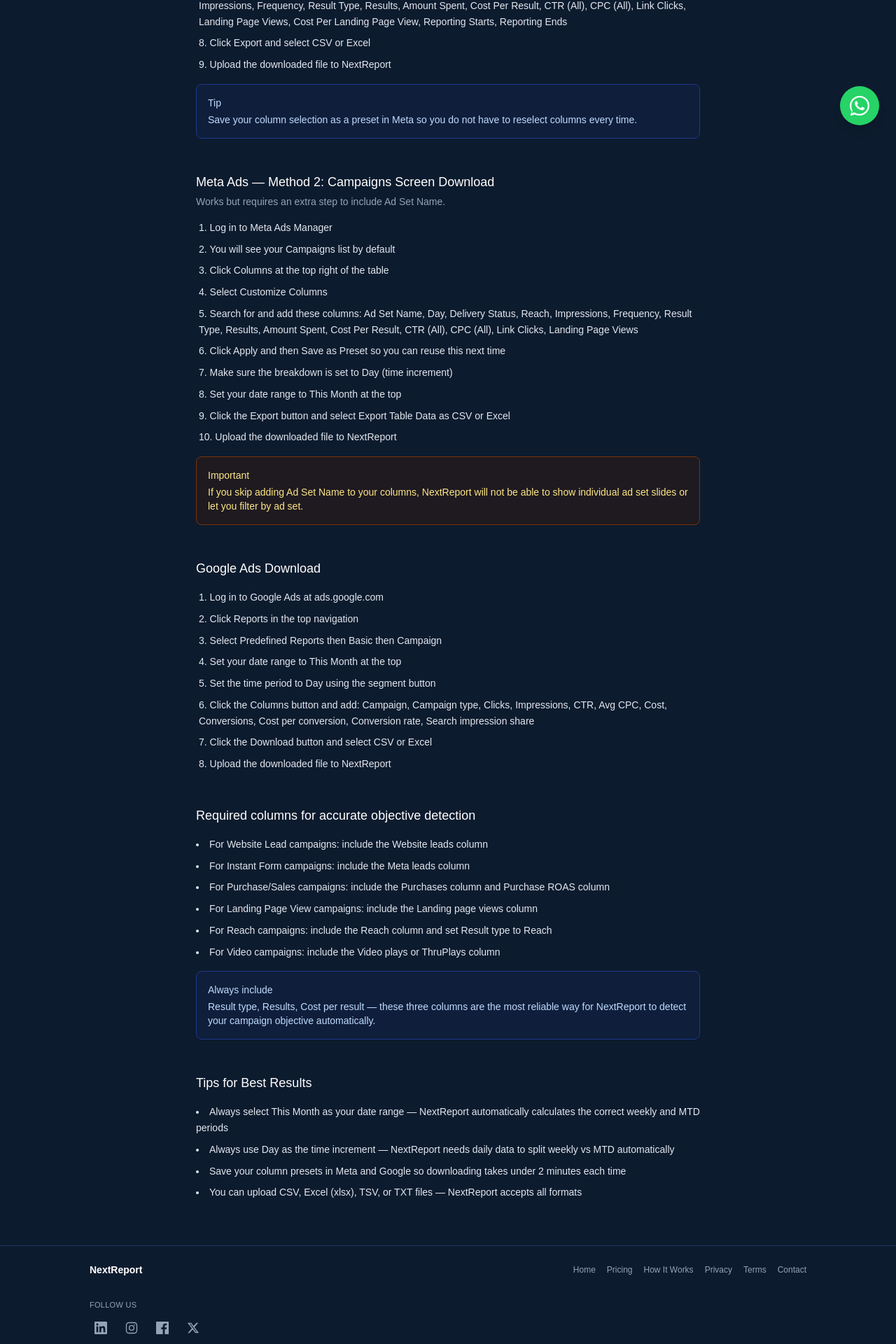
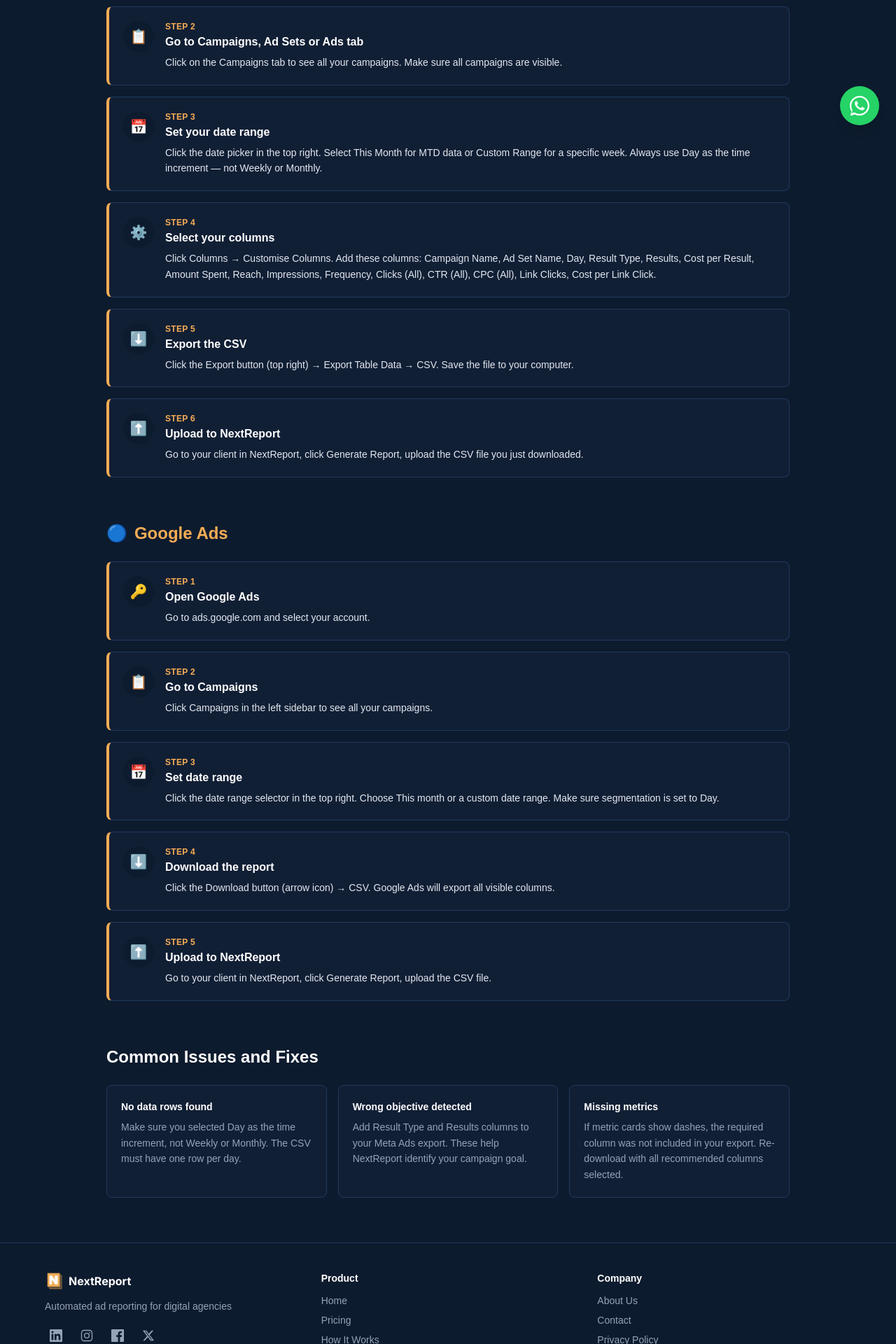
Before and after one commit to nextreport-app/NRE, a Next.js app: page /help/download in a window 1280 px wide. Shown: the part 597-2517 px from the top of the page at 70% size. Built offline with nearby package versions, Linux system fonts and the light colour scheme; no server answers.

Commit message:
Redesign How It Works page and footer, add About Us page

```diff
--- a/src/app/help/download/page.tsx
+++ b/src/app/help/download/page.tsx
@@ -4,36 +4,124 @@
 import { PublicNav } from "@/components/public-nav";
 
 export const metadata: Metadata = {
-  title: "Download Guide — NextReport",
+  title: "How to Download Your Ad Report Data — NextReport",
 };
 
-function TipBox({ title, children }: { title: string; children: React.ReactNode }) {
+interface Step {
+  icon: string;
+  title: string;
+  body: string;
+}
+
+const META_STEPS: Step[] = [
+  {
+    icon: "🔑",
+    title: "Open Meta Ads Manager",
+    body: "Go to business.facebook.com/adsmanager and select your ad account.",
+  },
+  {
+    icon: "📋",
+    title: "Go to Campaigns, Ad Sets or Ads tab",
+    body: "Click on the Campaigns tab to see all your campaigns. Make sure all campaigns are visible.",
+  },
+  {
+    icon: "📅",
+    title: "Set your date range",
+    body: "Click the date picker in the top right. Select This Month for MTD data or Custom Range for a specific week. Always use Day as the time increment — not Weekly or Monthly.",
+  },
+  {
+    icon: "⚙️",
+    title: "Select your columns",
+    body: "Click Columns → Customise Columns. Add these columns: Campaign Name, Ad Set Name, Day, Result Type, Results, Cost per Result, Amount Spent, Reach, Impressions, Frequency, Clicks (All), CTR (All), CPC (All), Link Clicks, Cost per Link Click.",
+  },
+  {
+    icon: "⬇️",
+    title: "Export the CSV",
+    body: "Click the Export button (top right) → Export Table Data → CSV. Save the file to your computer.",
+  },
+  {
+    icon: "⬆️",
+    title: "Upload to NextReport",
+    body: "Go to your client in NextReport, click Generate Report, upload the CSV file you just downloaded.",
+  },
+];
+
+const GOOGLE_STEPS: Step[] = [
+  {
+    icon: "🔑",
+    title: "Open Google Ads",
+    body: "Go to ads.google.com and select your account.",
+  },
+  {
+    icon: "📋",
+    title: "Go to Campaigns",
+    body: "Click Campaigns in the left sidebar to see all your campaigns.",
+  },
+  {
+    icon: "📅",
+    title: "Set date range",
+    body: "Click the date range selector in the top right. Choose This month or a custom date range. Make sure segmentation is set to Day.",
+  },
+  {
+    icon: "⬇️",
+    title: "Download the report",
+    body: "Click the Download button (arrow icon) → CSV. Google Ads will export all visible columns.",
+  },
+  {
+    icon: "⬆️",
+    title: "Upload to NextReport",
+    body: "Go to your client in NextReport, click Generate Report, upload the CSV file.",
+  },
+];
+
+const COMMON_ISSUES = [
+  {
+    title: "No data rows found",
+    body: "Make sure you selected Day as the time increment, not Weekly or Monthly. The CSV must have one row per day.",
+  },
+  {
+    title: "Wrong objective detected",
+    body: "Add Result Type and Results columns to your Meta Ads export. These help NextReport identify your campaign goal.",
+  },
+  {
+    title: "Missing metrics",
+    body: "If metric cards show dashes, the required column was not included in your export. Re-download with all recommended columns selected.",
+  },
+];
+
+function SectionHeading({ icon, children }: { icon: string; children: React.ReactNode }) {
   return (
-    <div className="rounded-lg border border-blue-900 bg-blue-950/30 p-4 text-sm text-blue-200">
-      <p className="mb-1 font-medium">{title}</p>
-      <p>{children}</p>
+    <h2 className="flex items-center gap-2.5 text-2xl font-semibold text-accent-orange">
+      <span aria-hidden="true">{icon}</span>
+      {children}
+    </h2>
+  );
+}
+
+function StepCard({ number, step }: { number: number; step: Step }) {
+  return (
+    <div className="flex gap-4 rounded-lg border border-navy-border border-l-4 border-l-accent-orange bg-navy-panel p-5">
+      <div
+        className="flex h-11 w-11 shrink-0 items-center justify-center rounded-full bg-navy text-xl"
+        aria-hidden="true"
+      >
+        {step.icon}
+      </div>
+      <div>
+        <p className="text-xs font-semibold uppercase tracking-wide text-accent-orange">Step {number}</p>
+        <h3 className="mt-0.5 text-base font-semibold text-white">{step.title}</h3>
+        <p className="mt-1.5 text-sm leading-relaxed text-ink-secondary">{step.body}</p>
+      </div>
     </div>
   );
 }
 
-function ImportantBox({ title, children }: { title: string; children: React.ReactNode }) {
+function IssueCard({ title, body }: { title: string; body: string }) {
   return (
-    <div className="rounded-lg border border-amber-900 bg-amber-950/30 p-4 text-sm text-amber-200">
-      <p className="mb-1 font-medium">{title}</p>
-      <p>{children}</p>
+    <div className="rounded-lg border border-navy-border bg-navy-panel p-5">
+      <h3 className="text-sm font-semibold text-white">{title}</h3>
+      <p className="mt-2 text-sm leading-relaxed text-ink-muted">{body}</p>
     </div>
-  );
-}
-
-function StepList({ steps }: { steps: React.ReactNode[] }) {
-  return (
-    <ol className="list-inside list-decimal space-y-2 text-sm leading-relaxed text-ink-secondary">
-      {steps.map((step, i) => (
-        <li key={i} className="pl-1">
-          {step}
-        </li>
-      ))}
-    </ol>
   );
 }
 
@@ -44,129 +132,46 @@
   return (
     <>
       <PublicNav loggedIn={loggedIn} />
-      <main className="mx-auto w-full max-w-3xl flex-1 px-6 py-16">
+      <main className="flex-1">
+        <section className="bg-navy px-6 py-16 text-center">
+          <div className="mx-auto max-w-2xl">
             <Link href={loggedIn ? "/clients" : "/"} className="text-sm text-accent hover:underline">
               ← Back to {loggedIn ? "Dashboard" : "NextReport"}
             </Link>
+            <h1 className="mt-6 text-3xl font-bold text-white sm:text-4xl">How to Download Your Ad Report Data</h1>
+            <p className="mt-4 text-lg text-ink-muted">
+              Follow these steps to export your campaign data from Meta Ads Manager or Google Ads, then upload it
+              to NextReport.
+            </p>
+          </div>
+        </section>
 
-      <h1 className="mt-6 text-3xl font-semibold text-white">Download Guide</h1>
-      <p className="mt-4 text-sm leading-relaxed text-ink-secondary">
-        NextReport works with CSV and Excel files downloaded directly from Meta Ads Manager or Google
-        Ads. Follow either method below — both work with NextReport.
-      </p>
-
-      <div className="mt-10 space-y-12">
+        <div className="mx-auto max-w-5xl space-y-16 px-6 py-16">
           <section>
-          <h2 className="mb-1 text-lg font-medium text-white">Meta Ads — Method 1 (Recommended): Ad Reporting Section</h2>
-          <p className="mb-4 text-sm text-ink-muted">
-            Recommended because it includes all columns including Ad Set Name automatically.
-          </p>
-          <StepList
-            steps={[
-              "Log in to Meta Ads Manager",
-              "Click the top left menu icon (hamburger menu)",
-              "Select Ad Reporting from the menu",
-              "Click Create Report or open an existing saved report",
-              "Set your date range to This Month",
-              "Set time increment to Day (daily breakdown)",
-              <>
-                Make sure these columns are included: Campaign Name, Ad Set Name, Day, Delivery Status,
-                Reach, Impressions, Frequency, Result Type, Results, Amount Spent, Cost Per Result, CTR
-                (All), CPC (All), Link Clicks, Landing Page Views, Cost Per Landing Page View, Reporting
-                Starts, Reporting Ends
-              </>,
-              "Click Export and select CSV or Excel",
-              "Upload the downloaded file to NextReport",
-            ]}
-          />
-          <div className="mt-4">
-            <TipBox title="Tip">
-              Save your column selection as a preset in Meta so you do not have to reselect columns every
-              time.
-            </TipBox>
+            <SectionHeading icon="📘">Meta Ads Manager</SectionHeading>
+            <div className="mt-6 space-y-4">
+              {META_STEPS.map((step, i) => (
+                <StepCard key={step.title} number={i + 1} step={step} />
+              ))}
             </div>
           </section>
 
           <section>
-          <h2 className="mb-1 text-lg font-medium text-white">Meta Ads — Method 2: Campaigns Screen Download</h2>
-          <p className="mb-4 text-sm text-ink-muted">Works but requires an extra step to include Ad Set Name.</p>
-          <StepList
-            steps={[
-              "Log in to Meta Ads Manager",
-              "You will see your Campaigns list by default",
-              "Click Columns at the top right of the table",
-              "Select Customize Columns",
-              <>
-                Search for and add these columns: Ad Set Name, Day, Delivery Status, Reach, Impressions,
-                Frequency, Result Type, Results, Amount Spent, Cost Per Result, CTR (All), CPC (All),
-                Link Clicks, Landing Page Views
-              </>,
-              "Click Apply and then Save as Preset so you can reuse this next time",
-              "Make sure the breakdown is set to Day (time increment)",
-              "Set your date range to This Month at the top",
-              "Click the Export button and select Export Table Data as CSV or Excel",
-              "Upload the downloaded file to NextReport",
-            ]}
-          />
-          <div className="mt-4">
-            <ImportantBox title="Important">
-              If you skip adding Ad Set Name to your columns, NextReport will not be able to show
-              individual ad set slides or let you filter by ad set.
-            </ImportantBox>
+            <SectionHeading icon="🔵">Google Ads</SectionHeading>
+            <div className="mt-6 space-y-4">
+              {GOOGLE_STEPS.map((step, i) => (
+                <StepCard key={step.title} number={i + 1} step={step} />
+              ))}
             </div>
           </section>
 
           <section>
-          <h2 className="mb-4 text-lg font-medium text-white">Google Ads Download</h2>
-          <StepList
-            steps={[
-              "Log in to Google Ads at ads.google.com",
-              "Click Reports in the top navigation",
-              "Select Predefined Reports then Basic then Campaign",
-              "Set your date range to This Month at the top",
-              "Set the time period to Day using the segment button",
-              <>
-                Click the Columns button and add: Campaign, Campaign type, Clicks, Impressions, CTR, Avg
-                CPC, Cost, Conversions, Cost per conversion, Conversion rate, Search impression share
-              </>,
-              "Click the Download button and select CSV or Excel",
-              "Upload the downloaded file to NextReport",
-            ]}
-          />
-        </section>
-
-        <section>
-          <h2 className="mb-4 text-lg font-medium text-white">Required columns for accurate objective detection</h2>
-          <ul className="list-inside list-disc space-y-2 text-sm leading-relaxed text-ink-secondary">
-            <li>For Website Lead campaigns: include the Website leads column</li>
-            <li>For Instant Form campaigns: include the Meta leads column</li>
-            <li>For Purchase/Sales campaigns: include the Purchases column and Purchase ROAS column</li>
-            <li>For Landing Page View campaigns: include the Landing page views column</li>
-            <li>For Reach campaigns: include the Reach column and set Result type to Reach</li>
-            <li>For Video campaigns: include the Video plays or ThruPlays column</li>
-          </ul>
-          <div className="mt-4">
-            <TipBox title="Always include">
-              Result type, Results, Cost per result — these three columns are the most reliable way for
-              NextReport to detect your campaign objective automatically.
-            </TipBox>
+            <h2 className="text-2xl font-semibold text-white">Common Issues and Fixes</h2>
+            <div className="mt-6 grid grid-cols-1 gap-4 sm:grid-cols-3">
+              {COMMON_ISSUES.map((issue) => (
+                <IssueCard key={issue.title} title={issue.title} body={issue.body} />
+              ))}
             </div>
-        </section>
-
-        <section>
-          <h2 className="mb-4 text-lg font-medium text-white">Tips for Best Results</h2>
-          <ul className="list-inside list-disc space-y-2 text-sm leading-relaxed text-ink-secondary">
-            <li>
-              Always select This Month as your date range — NextReport automatically calculates the
-              correct weekly and MTD periods
-            </li>
-            <li>
-              Always use Day as the time increment — NextReport needs daily data to split weekly vs MTD
-              automatically
-            </li>
-            <li>Save your column presets in Meta and Google so downloading takes under 2 minutes each time</li>
-            <li>You can upload CSV, Excel (xlsx), TSV, or TXT files — NextReport accepts all formats</li>
-          </ul>
           </section>
         </div>
       </main>
--- a/src/app/layout.tsx
+++ b/src/app/layout.tsx
@@ -56,27 +56,51 @@
             calling it in the root layout would force every single page in
             the app to opt out of static rendering, just to hide a footer on
             one internal preview route. */}
-        <footer className="site-footer border-t border-navy-border bg-navy px-6 py-6">
-          <div className="mx-auto flex max-w-5xl flex-col items-center gap-4 text-center sm:flex-row sm:items-center sm:justify-between sm:text-left">
-            <span className="text-sm font-semibold text-white">NextReport</span>
-            <nav className="flex flex-wrap items-center justify-center gap-x-4 gap-y-1 text-xs text-ink-muted">
-              <Link href="/" className="hover:text-ink-secondary">Home</Link>
-              <Link href="/pricing" className="hover:text-ink-secondary">Pricing</Link>
-              <Link href="/help/download" className="hover:text-ink-secondary">How It Works</Link>
-              <Link href="/privacy" className="hover:text-ink-secondary">Privacy</Link>
-              <Link href="/terms" className="hover:text-ink-secondary">Terms</Link>
-              <Link href="/contact" className="hover:text-ink-secondary">Contact</Link>
-            </nav>
+        <footer className="site-footer border-t border-navy-border bg-navy px-6 py-10">
+          <div className="mx-auto max-w-6xl">
+            <div className="grid grid-cols-1 gap-8 sm:grid-cols-3">
+              <div>
+                <Link href="/" className="flex items-center gap-1.5">
+                  <img src="/logo.png" alt="NextReport logo" style={{ height: "28px", width: "28px", display: "block" }} />
+                  <span
+                    className="text-base font-bold text-white"
+                    style={{ fontFamily: "var(--font-inter), sans-serif" }}
+                  >
+                    NextReport
+                  </span>
+                </Link>
+                <p className="mt-3 text-sm text-ink-muted">Automated ad reporting for digital agencies</p>
+                <div className="mt-4">
+                  <SocialLinks />
+                </div>
+              </div>
+
+              <div>
+                <h3 className="text-sm font-semibold text-white">Product</h3>
+                <nav className="mt-3 flex flex-col gap-2 text-sm text-ink-muted">
+                  <Link href="/" className="hover:text-white">Home</Link>
+                  <Link href="/pricing" className="hover:text-white">Pricing</Link>
+                  <Link href="/help/download" className="hover:text-white">How It Works</Link>
+                  <Link href="/help/download" className="hover:text-white">Download Guide</Link>
+                </nav>
+              </div>
+
+              <div>
+                <h3 className="text-sm font-semibold text-white">Company</h3>
+                <nav className="mt-3 flex flex-col gap-2 text-sm text-ink-muted">
+                  <Link href="/about" className="hover:text-white">About Us</Link>
+                  <Link href="/contact" className="hover:text-white">Contact</Link>
+                  <Link href="/privacy" className="hover:text-white">Privacy Policy</Link>
+                  <Link href="/terms" className="hover:text-white">Terms of Service</Link>
+                </nav>
+              </div>
+            </div>
+
+            <div className="mt-8 flex flex-col items-center justify-between gap-2 border-t border-navy-border pt-5 text-xs text-ink-muted sm:flex-row">
+              <p>© 2026 NextReport. All rights reserved.</p>
+              <p>Made for digital agencies. Automate your ad reporting.</p>
+            </div>
           </div>
-          <div className="mx-auto mt-4 flex max-w-5xl justify-center sm:justify-start">
-            <SocialLinks />
-          </div>
-          <p className="mt-4 text-center text-xs text-ink-muted sm:text-left">
-            © 2026 NextReport. All rights reserved.
-          </p>
-          <p className="mt-3 text-center text-[11px] text-ink-muted">
-            Made for digital agencies. Automate your ad reporting.
-          </p>
         </footer>
         {/* Hidden on /light-preview via the same CSS mechanism as the
             footer above — see globals.css. */}
--- a/src/components/social-links.tsx
+++ b/src/components/social-links.tsx
@@ -53,8 +53,6 @@
  */
 export function SocialLinks() {
   return (
-    <div className="mt-4 flex flex-col items-center gap-2 sm:items-start">
-      <span className="text-[11px] uppercase tracking-wide text-ink-muted">Follow us</span>
     <div className="flex items-center gap-3">
       {LINKS.map((link) => (
         <a
@@ -69,6 +67,5 @@
         </a>
       ))}
     </div>
-    </div>
   );
 }
```
Also changed, not shown: src/app/about/page.tsx (+141 -27 lines). Lines whose indentation alone changed are shown as unchanged.
